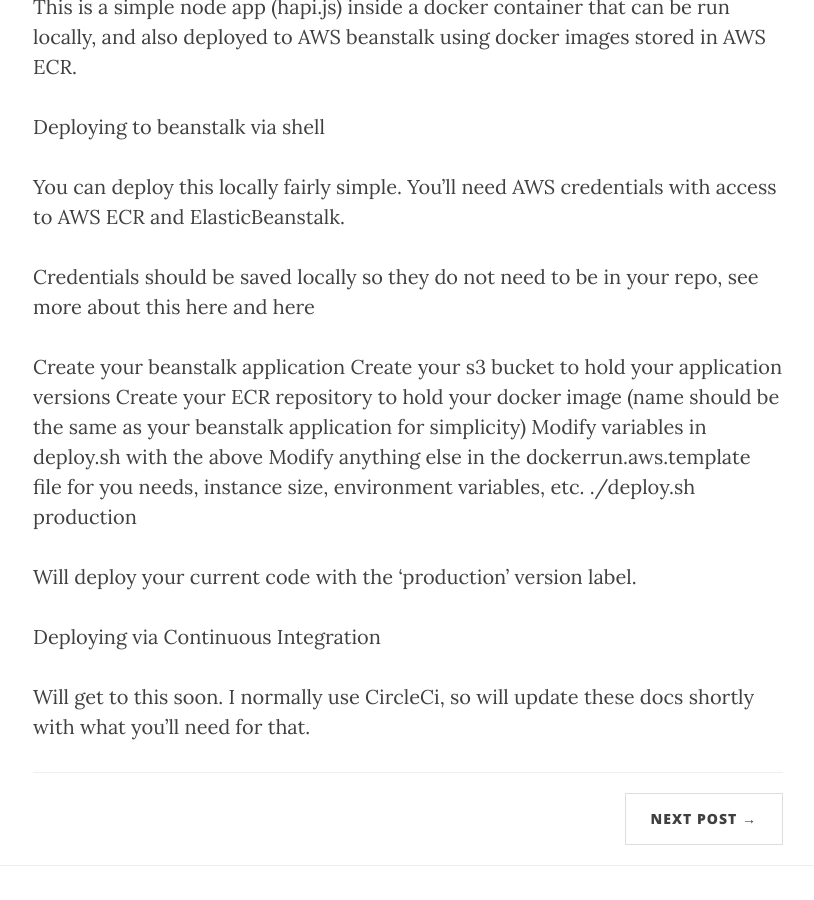
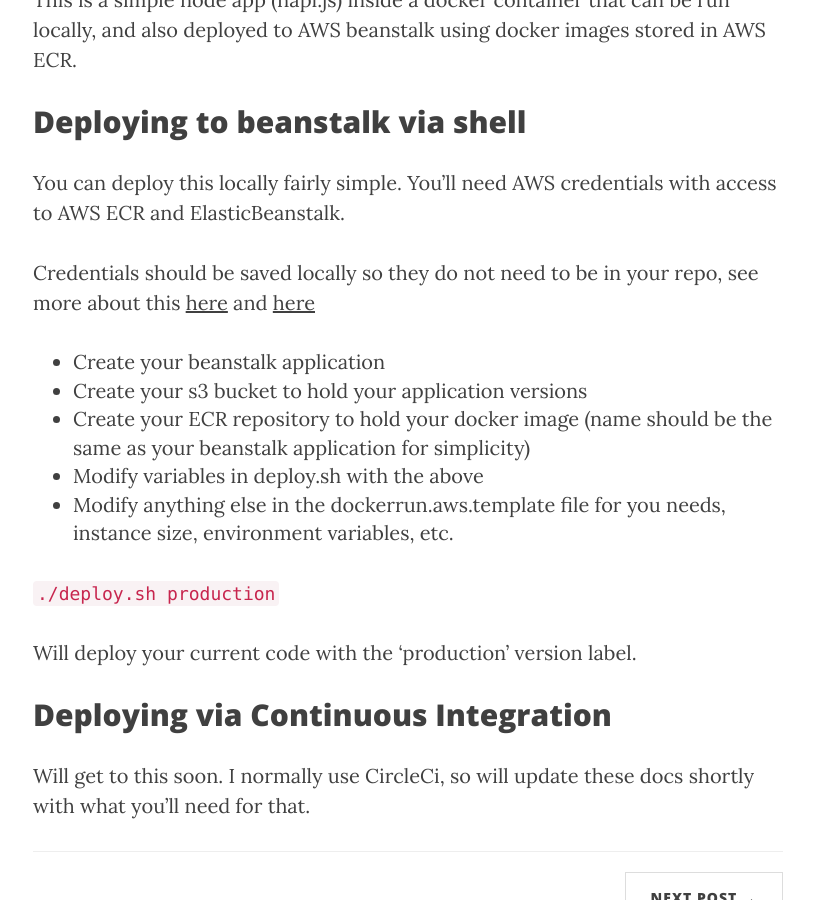
Before and after one commit to ricktbaker/ricktbaker.github.io, a Jekyll site: the page built from _posts/2017-08-30-docker-aws-beanstalk.markdown, in a window 1280 px wide and 900 px high, scrolled down 750 px. Shown: the whole window, without its empty margins (232-1046 px from the left). Built offline with Jekyll 4.4.1, drawn with Linux system fonts in a browser that asks for light colours; nearby versions of some CDN libraries; some of the changed lines change nothing that is shown.

Commit message:
initial checkin

```diff
--- a/_posts/2017-08-30-docker-aws-beanstalk.markdown
+++ b/_posts/2017-08-30-docker-aws-beanstalk.markdown
@@ -7,25 +7,27 @@
 header-img: "img/post-bg-01.jpg"
 ---
 
-Sample docker app deployed to AwS beanstalk
+## Sample docker app deployed to AwS beanstalk
 
 This is a simple node app (hapi.js) inside a docker container that can be run locally, and also deployed to AWS beanstalk using docker images stored in AWS ECR.
 
-Deploying to beanstalk via shell
+## Deploying to beanstalk via shell
 
-You can deploy this locally fairly simple. You'll need AWS credentials with access to AWS ECR and ElasticBeanstalk.
+You can deploy this locally fairly simple.   You'll need AWS credentials with access to AWS ECR and ElasticBeanstalk.
 
-Credentials should be saved locally so they do not need to be in your repo, see more about this here and here
+Credentials should be saved locally so they do not need to be in your repo, see more about this [here](http://docs.aws.amazon.com/cli/latest/userguide/cli-chap-getting-started.html)
+and [here](http://docs.aws.amazon.com/cli/latest/userguide/cli-config-files.html)
 
-Create your beanstalk application
-Create your s3 bucket to hold your application versions
-Create your ECR repository to hold your docker image (name should be the same as your beanstalk application for simplicity)
-Modify variables in deploy.sh with the above
-Modify anything else in the dockerrun.aws.template file for you needs, instance size, environment variables, etc.
-./deploy.sh production
+  - Create your beanstalk application
+  - Create your s3 bucket to hold your application versions
+  - Create your ECR repository to hold your docker image (name should be the same as your beanstalk application for simplicity)
+  - Modify variables in deploy.sh with the above
+  - Modify anything else in the dockerrun.aws.template file for you needs, instance size, environment variables, etc.
+
+`./deploy.sh production`
 
 Will deploy your current code with the 'production' version label.
 
-Deploying via Continuous Integration
+## Deploying via Continuous Integration
 
-Will get to this soon. I normally use CircleCi, so will update these docs shortly with what you'll need for that.
+Will get to this soon.  I normally use CircleCi, so will update these docs shortly with what you'll need for that.
```
